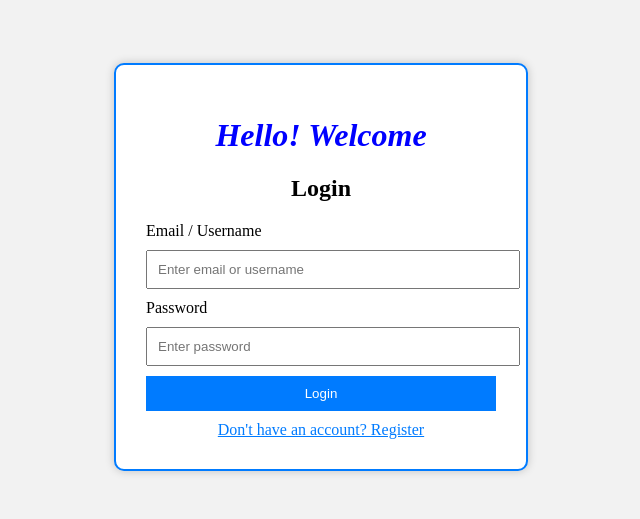
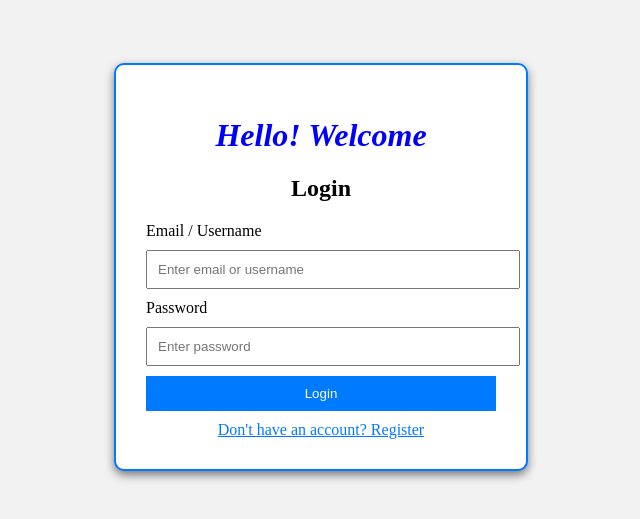
Before and after one commit to sf729/login-page, a plain HTML site: page index.html in a window 1280 px wide. Shown: the part 141-660 px from the top of the page, without its empty margins (319-959 px from the left). Drawn offline with Linux system fonts and the light colour scheme.

Commit message:
Update index.html

```diff
--- a/index.html
+++ b/index.html
@@ -19,7 +19,7 @@ body{
     border-radius: 10px;
     border: 2px solid #007BFF;
     width: 350px;
-    box-shadow: 0 0 10px rgba(0,0,0,0.2);
+    box-shadow: 0 4px 10px rgba(0,0,0,0.5);
 }
 
 h1{
```
